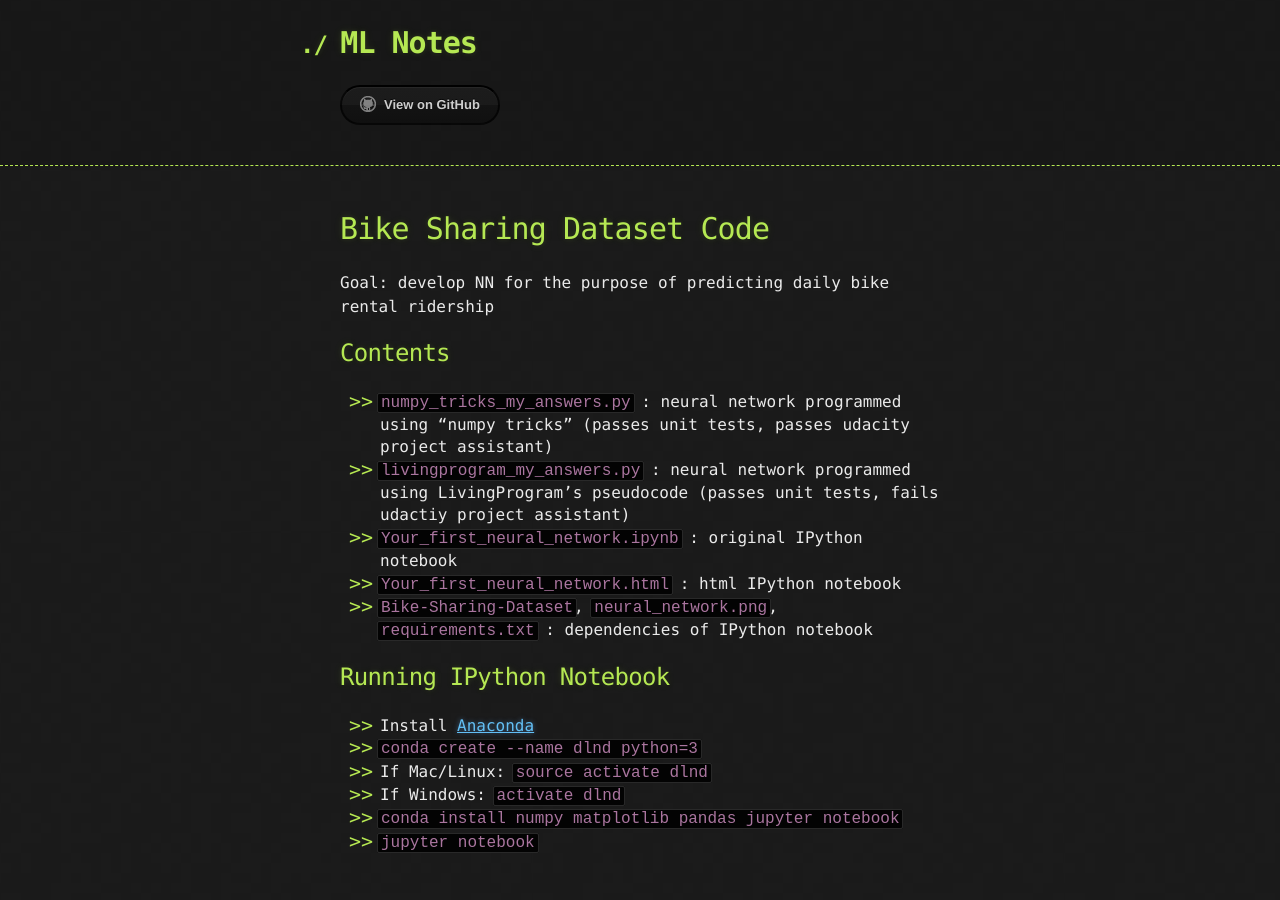
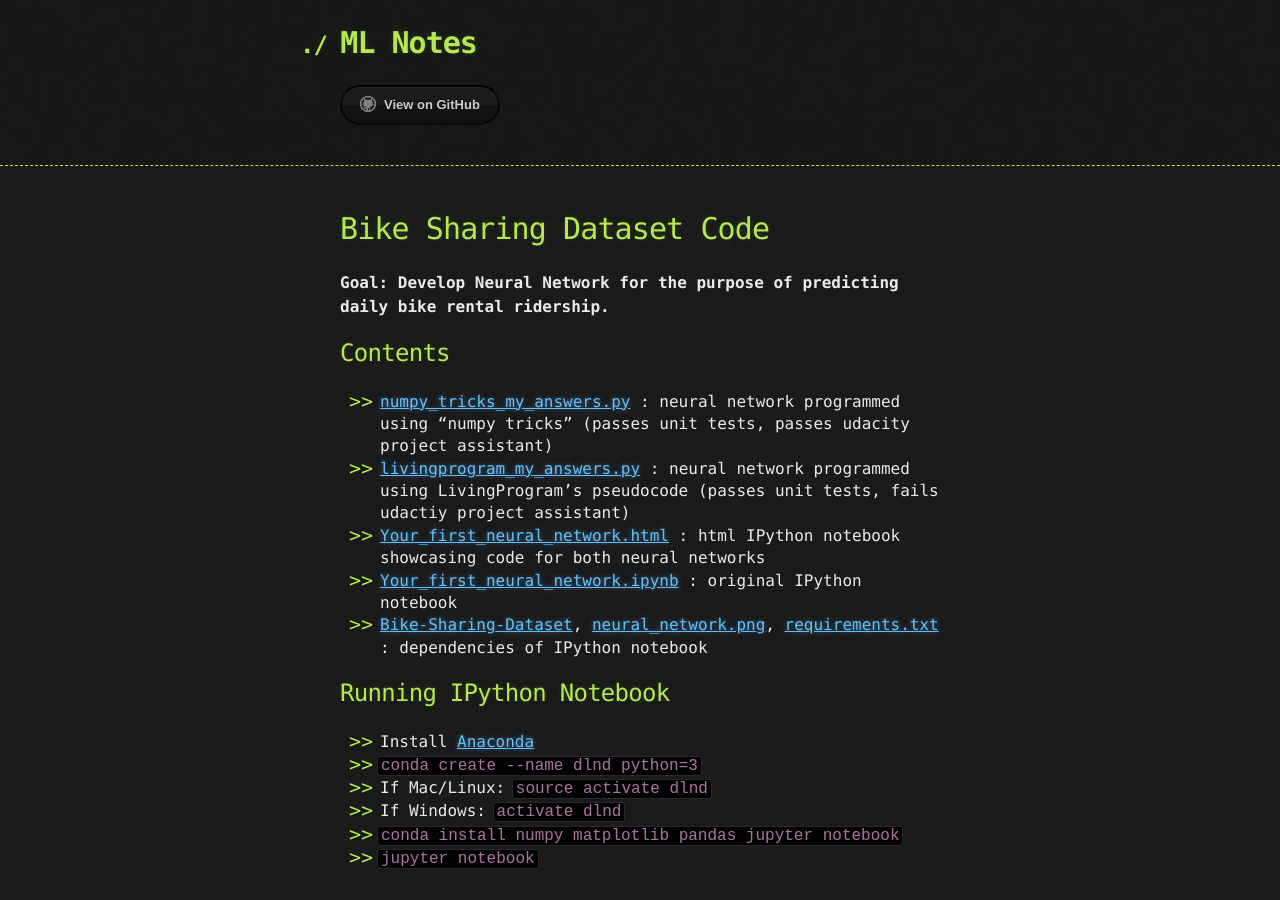
Before and after one commit to LivingProgram/ml-notes, a Jekyll site: the page built from assets/code/bike-sharing-dataset/index.md, in a window 1280 px wide. Built offline with Jekyll 4.4.1, drawn with Linux system fonts in a browser that asks for light colours; our own code applies the rules of GitHub Pages for plain Markdown files; the repository's description, which GitHub fills in, is left out.

Commit message:
update index

```diff
--- a/assets/code/bike-sharing-dataset/index.md
+++ b/assets/code/bike-sharing-dataset/index.md
@@ -1,12 +1,12 @@
 # Bike Sharing Dataset Code
-Goal: develop NN for the purpose of predicting daily bike rental ridership
+**Goal: Develop Neural Network for the purpose of predicting daily bike rental ridership.**
 
 ## Contents
-* `numpy_tricks_my_answers.py` : neural network programmed using "numpy tricks" (passes unit tests, passes udacity project assistant)
-* `livingprogram_my_answers.py` : neural network programmed using LivingProgram's pseudocode (passes unit tests, fails udactiy project assistant)
-* `Your_first_neural_network.ipynb` : original IPython notebook
-* `Your_first_neural_network.html` : html IPython notebook
-* `Bike-Sharing-Dataset`, `neural_network.png`, `requirements.txt` : dependencies of IPython notebook
+* [numpy_tricks_my_answers.py](numpy_tricks_my_answers.py) : neural network programmed using "numpy tricks" (passes unit tests, passes udacity project assistant)
+* [livingprogram_my_answers.py]() : neural network programmed using LivingProgram's pseudocode (passes unit tests, fails udactiy project assistant)
+* [Your_first_neural_network.html](Your_first_neural_network.html) : html IPython notebook showcasing code for both neural networks
+* [Your_first_neural_network.ipynb](Your_first_neural_network.ipynb) : original IPython notebook
+* [Bike-Sharing-Dataset](Bike-Sharing-Dataset), [neural_network.png](neural_network.png), [requirements.txt](requirements.txt) : dependencies of IPython notebook
 
 ## Running IPython Notebook
 * Install [Anaconda](https://www.anaconda.com/distribution/)
```
